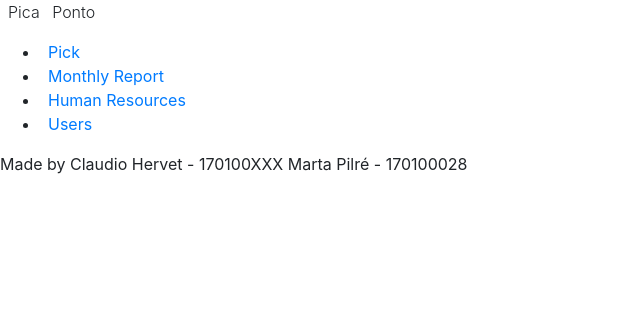
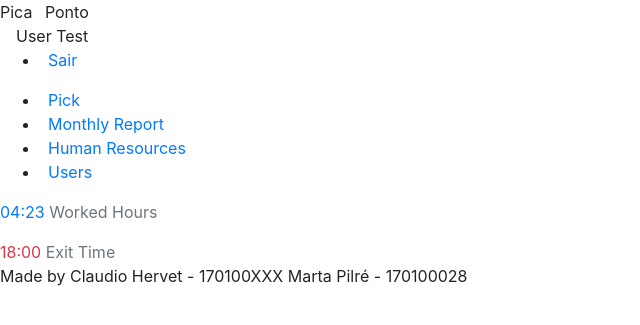
Before and after one commit to martapilre/trabalhoAca, a PHP site: template src/views/template/left.php in a window 1280 px wide. Shown: the top 325 px of the page, without its empty margins (0-640 px from the left). Run offline with PHP 8.4, Linux system fonts and the light colour scheme; the template is opened without the code that fills it, so the values that code supplies are empty; some libraries are stand-ins or nearby versions.

Commit message:
continuing to work on the vies - css and js

```diff
--- a/src/views/login.php
+++ b/src/views/login.php
@@ -9,7 +9,7 @@
     <link rel="stylesheet" type="text/css" href="assets\css\comum.css">
     <link rel="stylesheet" type="text/css" href="assets\css\bootstrap.min.css">
     <link rel="stylesheet" type="text/css" href="assets\css\icofont.min.css">
-    <title>PicarPonto</title>
+    <title>Relógio de Ponto</title>
 </head>
 
 <body>
--- a/src/views/template/header.php
+++ b/src/views/template/header.php
@@ -4,23 +4,38 @@
     <meta charset="UTF-8">
     <meta name="viewport" content="width=device-width, initial-scale=1.0">
     <meta http-equiv="X-UA-Compatible" content="ie=edge">
-    <link rel="stylesheet" href="assets/css/comum.css">
     <link rel="stylesheet" href="assets/css/bootstrap.min.css">
     <link rel="stylesheet" href="assets/css/icofont.min.css">
     <link rel="stylesheet" href="assets/css/style.css">
-    <title>Pica Ponto</title>
+    <title>Relógio de Ponto</title>
 </head>
-<body>
+<body class="hide-sidebar">
     <header class="header">
         <div class="logo">
-        <i class="icofont-login mr-2"></i>
-                <span class="font-weight-light">Pica</span>
+                <span>Pica</span>
                 <i class="icofont-stopwatch mx-1"></i>
-                <span class="font-weight-light">Ponto</span>
-                <i class="icofont-exit ml-2"></i>
+                <span>Ponto</span>
         </div>
-        <div class="menu-toggle mx-3">
+        <div class="menu-toggle mx-1">
             <i class="icofont-navigation-menu"></i>
         </div>
-        <div class="spacer"></div>
+        <div class="spacer">
+
+        </div>
+        <div class="dropdown">
+            <div class="dropdown-button">
+                <span class="ml-3">User Test</span>
+                <i class="icofont-simple-down mx-2"></i>
+            </div>
+            <div class="dropdown-content">
+                <ul class="nav-list">
+                    <li class="nav-item">
+                        <a href="logout.php">
+                            <i class="icofont-logout mr-2"></i>
+                            Sair
+                        </a>
+                    </li>
+                </ul>
+            </div>
+        </div>
     </header>
--- a/src/views/template/left.php
+++ b/src/views/template/left.php
@@ -27,4 +27,25 @@
             </li>
         </ul>
     </nav>
+    <div class="sidebar-widgets">
+        <div class="sidebar-widget">
+            <i class="icon icofont-hour-glass text-primary"></i>
+            <div class="info">
+                <span class="main text-primary">
+                    04:23
+                </span>
+                <span class="label text-muted">Worked Hours</span>
+            </div>
+        </div>
+        <div class="division my-3"></div>
+        <div class="sidebar-widget">
+            <i class="icon icofont-ui-alarm text-danger"></i>
+            <div class="info">
+                <span class="main text-danger">
+                    18:00
+                </span>
+                <span class="label text-muted">Exit Time</span>
+            </div>
+        </div>
+    </div>
 </aside>
```
Also changed, not shown: public/assets/css/style.css.
